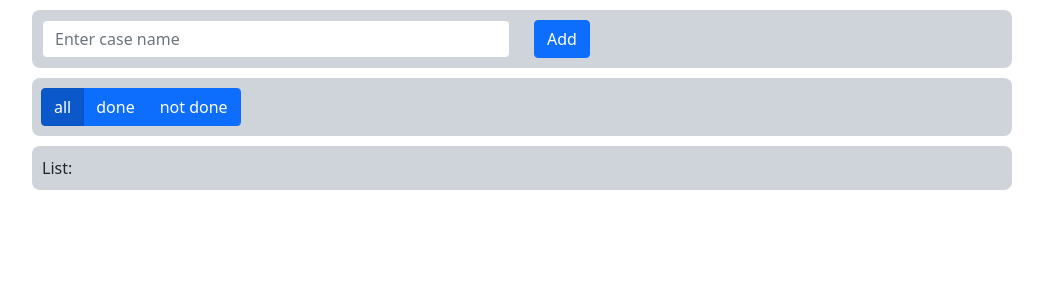
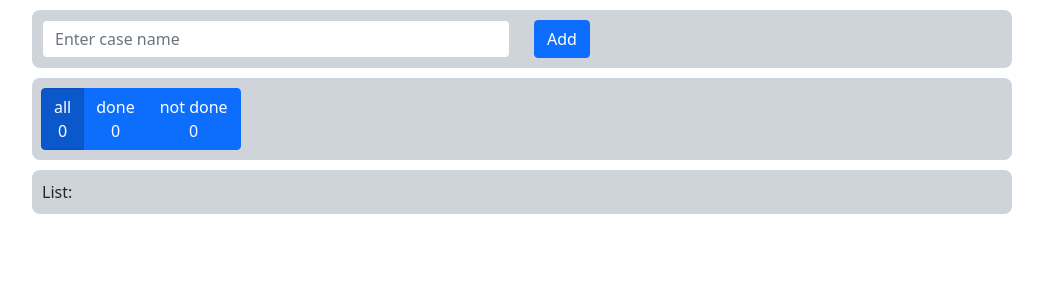
Before and after one commit to MikhailEzhov/todo-list, a React (Create React App) app: page / in a window 1280 px wide. Shown: the top 300 px of the page, without its empty margins (118-1161 px from the left). Built offline with nearby package versions, Linux system fonts and the light colour scheme.

Commit message:
feat: added counter
(all, done, not done)

```diff
--- a/src/components/app/App.js
+++ b/src/components/app/App.js
@@ -53,6 +53,11 @@ function App() {
     }
 
 
+    const counterAll = cases.length;
+    const counterDone = cases.filter(item => item.status === true).length;
+    const counterNotDone = cases.filter(item => item.status === false).length;
+
+
     return (
         <div className="app">
 
@@ -61,7 +66,12 @@ function App() {
             </div>
 
             <div className="block">
-                <FilterCases onSelectFilter={onSelectFilter}/>
+                <FilterCases
+                    onSelectFilter={onSelectFilter}
+                    counterAll={counterAll}
+                    counterDone={counterDone}
+                    counterNotDone={counterNotDone}
+                />
             </div>
 
             <div className="block">
--- a/src/components/filterCases/FilterCases.js
+++ b/src/components/filterCases/FilterCases.js
@@ -2,18 +2,27 @@ import { ToggleButtonGroup, ToggleButton } from 'react-bootstrap';
 
 
 
-function FilterCases({onSelectFilter}) {
+function FilterCases({onSelectFilter, counterAll, counterDone, counterNotDone}) {
 
     return(
         <ToggleButtonGroup type="radio" name="options" defaultValue={1}>
             <ToggleButton id="tbg-radio-1" value={1} onClick={() => onSelectFilter('all')}>
-                all
+                <div>
+                    all
+                </div>
+                {counterAll}
             </ToggleButton>
             <ToggleButton id="tbg-radio-2" value={2} onClick={() => onSelectFilter('done')}>
-                done
+                <div>
+                    done
+                </div>
+                {counterDone}
             </ToggleButton>
             <ToggleButton id="tbg-radio-3" value={3} onClick={() => onSelectFilter('not done')}>
-                not done
+                <div>
+                    not done
+                </div>
+                {counterNotDone}
             </ToggleButton>
         </ToggleButtonGroup>
     )
```
